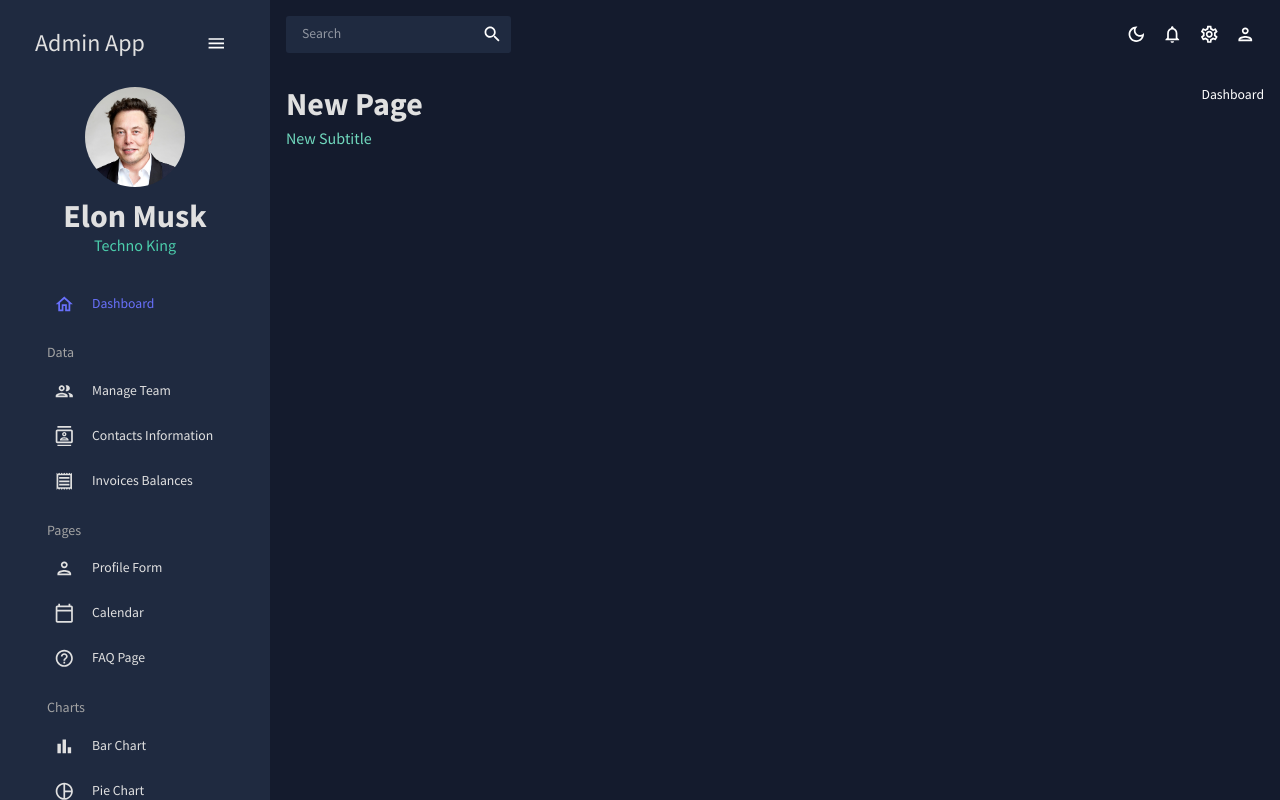
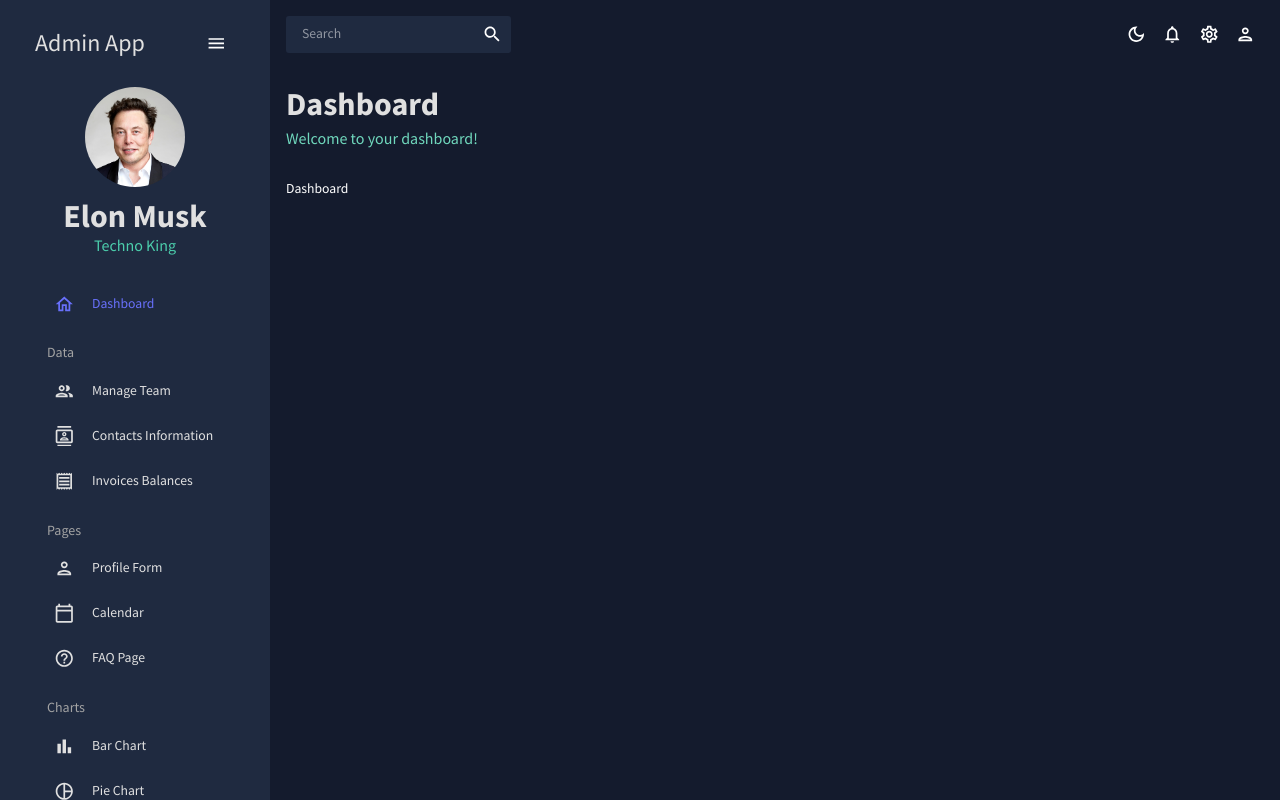
Before and after one commit to Facundo-Martin/react-admin-dashboard, a React (Create React App) app: page / in a window 1280 px wide. Built offline with nearby package versions, Linux system fonts and the light colour scheme.

Commit message:
implemented PageWrapper in Dashboard page

```diff
--- a/src/components/PageWrapper.jsx
+++ b/src/components/PageWrapper.jsx
@@ -5,7 +5,7 @@ const PageWrapper = ({ pageTitle, pageSubtitle, children }) => {
   const theme = useTheme();
   const colors = tokens(theme.palette.mode);
   return (
-    <Box display="flex" justifyContent="space-between" p={2}>
+    <Box p={2}>
       <Box mb="30px">
         <Typography
           variant="h2"
--- a/src/pages/dashboard/index.jsx
+++ b/src/pages/dashboard/index.jsx
@@ -2,7 +2,14 @@ import React from "react";
 import PageWrapper from "../../components/PageWrapper";
 
 const Dashboard = () => {
-  return <PageWrapper>Dashboard</PageWrapper>;
+  return (
+    <PageWrapper
+      pageTitle="Dashboard"
+      pageSubtitle="Welcome to your dashboard!"
+    >
+      Dashboard
+    </PageWrapper>
+  );
 };
 
 export default Dashboard;
```
